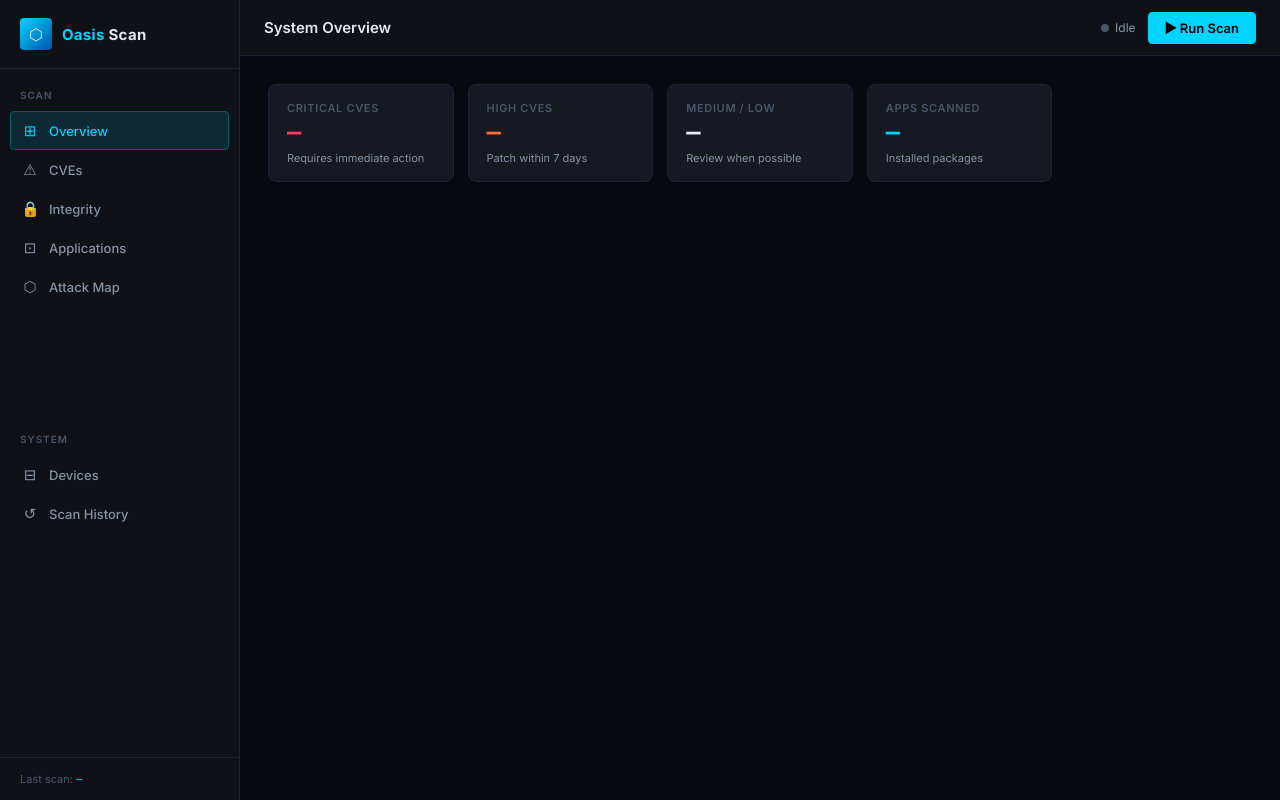
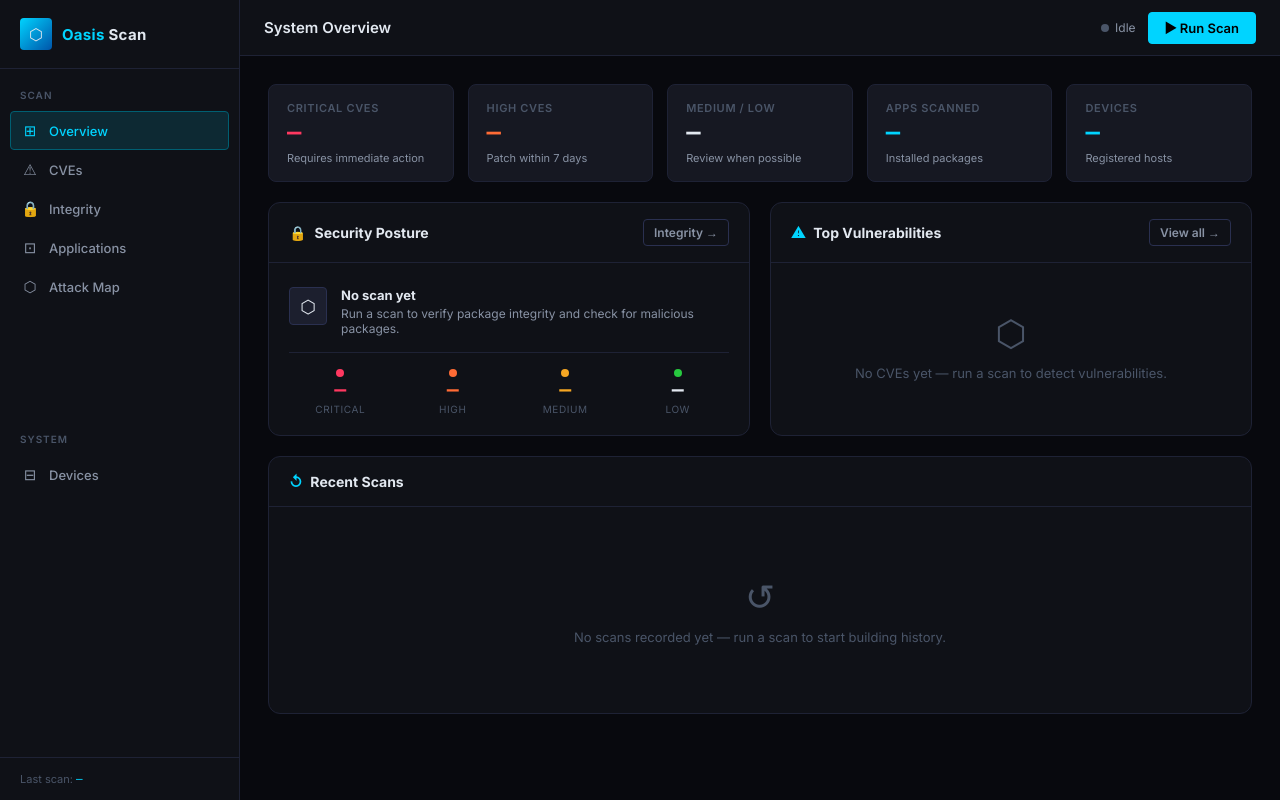
Before and after one commit to duckmxx/oasis-scan, a Flask app: page / in a window 1280 px wide. Run offline with Flask 3, Linux system fonts and the light colour scheme; some libraries are stand-ins or nearby versions.

Commit message:
overview better

```diff
--- a/static/css/style.css
+++ b/static/css/style.css
@@ -402,6 +402,106 @@ ul { list-style: none; }
 .stat-sub {
   font-size: 11px;
   color: var(--text-secondary);
+}
+
+.stat-card-jump { cursor: pointer; }
+
+/* --- Page section spacing (panels stack with consistent gap) --- */
+.page-section {
+  display: flex;
+  flex-direction: column;
+  gap: 20px;
+}
+
+/* --- Overview two-column row --- */
+.overview-row {
+  display: grid;
+  grid-template-columns: 1fr 1fr;
+  gap: 20px;
+}
+@media (max-width: 900px) {
+  .overview-row { grid-template-columns: 1fr; }
+}
+
+/* Security posture summary */
+.posture-summary {
+  display: flex;
+  align-items: flex-start;
+  gap: 14px;
+  padding: 4px 0 16px;
+}
+.posture-icon {
+  width: 38px;
+  height: 38px;
+  flex-shrink: 0;
+  border-radius: var(--radius-sm);
+  display: flex;
+  align-items: center;
+  justify-content: center;
+  font-size: 18px;
+  background: var(--bg-hover);
+  border: 1px solid var(--border-accent);
+}
+.posture-summary.posture-ok   .posture-icon { color: var(--sev-low);      border-color: var(--sev-low); }
+.posture-summary.posture-warn .posture-icon { color: var(--sev-critical); border-color: var(--sev-critical); }
+.posture-title { font-size: 13px; font-weight: 700; color: var(--text-primary); }
+.posture-sub   { font-size: 12px; color: var(--text-secondary); margin-top: 3px; }
+
+/* Severity breakdown strip */
+.sev-breakdown {
+  display: grid;
+  grid-template-columns: repeat(4, 1fr);
+  gap: 10px;
+  border-top: 1px solid var(--border);
+  padding-top: 16px;
+}
+.sev-cell {
+  display: flex;
+  flex-direction: column;
+  align-items: center;
+  gap: 2px;
+}
+.sev-dot {
+  width: 8px;
+  height: 8px;
+  border-radius: 50%;
+}
+.sev-dot.crit { background: var(--sev-critical); }
+.sev-dot.high { background: var(--sev-high); }
+.sev-dot.med  { background: var(--sev-medium); }
+.sev-dot.low  { background: var(--sev-low); }
+.sev-n   { font-size: 20px; font-weight: 800; font-family: var(--font-mono); line-height: 1.1; }
+.sev-cap { font-size: 10px; text-transform: uppercase; letter-spacing: 0.06em; color: var(--text-muted); }
+
+/* Top vulnerabilities preview rows */
+.ov-cve-row {
+  display: flex;
+  align-items: center;
+  gap: 12px;
+  padding: 11px 20px;
+  border-bottom: 1px solid var(--border);
+}
+.ov-cve-row:last-child { border-bottom: none; }
+.ov-cve-row .cvss-score {
+  flex-shrink: 0;
+  min-width: 34px;
+  text-align: center;
+  font-weight: 800;
+}
+.ov-cve-main {
+  display: flex;
+  flex-direction: column;
+  gap: 2px;
+  min-width: 0;
+  flex: 1;
+}
+.ov-cve-main .cve-id { font-size: 12px; }
+.ov-cve-pkg {
+  font-size: 11px;
+  color: var(--text-secondary);
+  white-space: nowrap;
+  overflow: hidden;
+  text-overflow: ellipsis;
 }
 
 /* =========================================================
--- a/static/js/main.js
+++ b/static/js/main.js
@@ -54,6 +54,14 @@ document.querySelectorAll('.nav-item[data-section]').forEach(item => {
     const label = item.textContent.replace(/[⊞⚠⊡⊟⬡✦↺⚙]/g, '').trim();
     const titleEl = document.getElementById('topbar-section-label');
     if (titleEl) titleEl.textContent = label;
+  });
+});
+
+/* --- Overview jump-links: clicking a card/button activates the matching tab --- */
+document.querySelectorAll('[data-jump]').forEach(el => {
+  el.addEventListener('click', () => {
+    const navItem = document.querySelector(`.nav-item[data-section="${el.dataset.jump}"]`);
+    if (navItem) navItem.click();
   });
 });
 
@@ -299,6 +307,16 @@ function populateIntegrity(data) {
     if (sub)    sub.textContent   = 'Review the tables below for details.';
   }
 
+  // Mirror the headline onto the Overview "Security Posture" panel
+  const ovBox   = document.getElementById('overview-integrity');
+  const ovIcon  = document.getElementById('overview-integrity-icon');
+  const ovTitle = document.getElementById('overview-integrity-title');
+  const ovSub   = document.getElementById('overview-integrity-sub');
+  if (ovBox) ovBox.className = 'posture-summary ' + (sum.clean ? 'posture-ok' : 'posture-warn');
+  if (ovIcon)  ovIcon.textContent  = icon ? icon.textContent : (sum.clean ? '✓' : '⚠');
+  if (ovTitle) ovTitle.textContent = title ? title.textContent : '';
+  if (ovSub)   ovSub.textContent   = sub ? sub.textContent : '';
+
   // Nav badge (show if any real issue found)
   const navBadge = document.getElementById('nav-integrity-badge');
   const issueCount = sum.file_issues + sum.malicious_pkgs;
@@ -440,6 +458,48 @@ function _populateApps(pkgList, foreignList, totalCount, manager, suffix) {
   }
 }
 
+/* --- Overview: severity breakdown + top vulnerabilities preview --- */
+
+function populateOverviewCVEs(cves, counts) {
+  counts = counts ?? {};
+  setText('ov-sev-critical', counts.critical ?? 0);
+  setText('ov-sev-high',     counts.high     ?? 0);
+  setText('ov-sev-medium',   counts.medium   ?? 0);
+  setText('ov-sev-low',      counts.low      ?? 0);
+
+  const box = document.getElementById('overview-top-cves');
+  if (!box) return;
+
+  const order = { critical: 0, high: 1, medium: 2, low: 3, unknown: 4 };
+  const top = [...(cves ?? [])]
+    .sort((a, b) => {
+      const s = (order[a.severity] ?? 4) - (order[b.severity] ?? 4);
+      return s !== 0 ? s : (Number(b.cvss) || 0) - (Number(a.cvss) || 0);
+    })
+    .slice(0, 5);
+
+  if (top.length === 0) {
+    box.innerHTML = `<div class="empty-state">
+      <div class="empty-icon" style="color:var(--sev-low)">✓</div>
+      <div>No known vulnerabilities found.</div>
+    </div>`;
+    return;
+  }
+
+  box.innerHTML = top.map(c => {
+    const sev   = c.severity || 'unknown';
+    const score = c.cvss != null ? Number(c.cvss).toFixed(1) : '—';
+    return `<div class="ov-cve-row">
+      <span class="cvss-score cvss-${sev}">${score}</span>
+      <div class="ov-cve-main">
+        <span class="cve-id mono">${escapeHtml(c.id)}</span>
+        <span class="ov-cve-pkg">${escapeHtml(c.package)}</span>
+      </div>
+      <span class="badge badge-${sev}">${sev}</span>
+    </div>`;
+  }).join('');
+}
+
 /* --- Populate CVE data once analysis returns --- */
 
 function populateCVEs(cves, counts) {
@@ -447,6 +507,9 @@ function populateCVEs(cves, counts) {
   setText('stat-critical', counts.critical ?? 0);
   setText('stat-high',     counts.high     ?? 0);
   setText('stat-other',    (counts.medium  ?? 0) + (counts.low ?? 0));
+
+  // Overview: severity breakdown + top vulnerabilities preview
+  populateOverviewCVEs(cves, counts);
 
   // Nav badge (critical + high only)
   const badge = document.getElementById('nav-cve-badge');
--- a/templates/index.html
+++ b/templates/index.html
@@ -46,9 +46,6 @@
       <li class="nav-item" data-section="section-devices">
         <span class="nav-icon">⊟</span> Devices
         <span class="nav-badge hidden" id="nav-device-badge">0</span>
-      </li>
-      <li class="nav-item" data-section="section-history">
-        <span class="nav-icon">↺</span> Scan History
       </li>
     </ul>
 
@@ -111,6 +108,68 @@
           <div class="stat-label">Apps Scanned</div>
           <div class="stat-value text-accent" id="stat-apps">—</div>
           <div class="stat-sub">Installed packages</div>
+        </div>
+        <div class="stat-card stat-card-jump" data-jump="section-devices">
+          <div class="stat-label">Devices</div>
+          <div class="stat-value text-accent" id="stat-devices">—</div>
+          <div class="stat-sub">Registered hosts</div>
+        </div>
+      </div>
+
+      <!-- Posture + top vulns -->
+      <div class="overview-row">
+
+        <!-- Security posture (integrity summary) -->
+        <div class="panel">
+          <div class="panel-header">
+            <div class="panel-title"><span class="icon">🔒</span> Security Posture</div>
+            <button class="btn btn-ghost btn-sm" data-jump="section-integrity">Integrity →</button>
+          </div>
+          <div class="panel-body">
+            <div class="posture-summary" id="overview-integrity">
+              <div class="posture-icon" id="overview-integrity-icon">⬡</div>
+              <div>
+                <div class="posture-title" id="overview-integrity-title">No scan yet</div>
+                <div class="posture-sub" id="overview-integrity-sub">Run a scan to verify package integrity and check for malicious packages.</div>
+              </div>
+            </div>
+            <div class="sev-breakdown" id="overview-sev-breakdown">
+              <div class="sev-cell"><span class="sev-dot crit"></span><span class="sev-n cvss-critical" id="ov-sev-critical">—</span><span class="sev-cap">Critical</span></div>
+              <div class="sev-cell"><span class="sev-dot high"></span><span class="sev-n cvss-high" id="ov-sev-high">—</span><span class="sev-cap">High</span></div>
+              <div class="sev-cell"><span class="sev-dot med"></span><span class="sev-n cvss-medium" id="ov-sev-medium">—</span><span class="sev-cap">Medium</span></div>
+              <div class="sev-cell"><span class="sev-dot low"></span><span class="sev-n" id="ov-sev-low">—</span><span class="sev-cap">Low</span></div>
+            </div>
+          </div>
+        </div>
+
+        <!-- Top vulnerabilities preview -->
+        <div class="panel">
+          <div class="panel-header">
+            <div class="panel-title"><span class="icon">⚠</span> Top Vulnerabilities</div>
+            <button class="btn btn-ghost btn-sm" data-jump="section-cves">View all →</button>
+          </div>
+          <div class="panel-body no-pad">
+            <div id="overview-top-cves">
+              <div class="empty-state">
+                <div class="empty-icon">⬡</div>
+                <div>No CVEs yet — run a scan to detect vulnerabilities.</div>
+              </div>
+            </div>
+          </div>
+        </div>
+
+      </div>
+
+      <!-- Recent scans (moved from the old Scan History tab) -->
+      <div class="panel">
+        <div class="panel-header">
+          <div class="panel-title"><span class="icon">↺</span> Recent Scans</div>
+        </div>
+        <div class="panel-body" id="overview-history">
+          <div class="empty-state">
+            <div class="empty-icon">↺</div>
+            <div>No scans recorded yet — run a scan to start building history.</div>
+          </div>
         </div>
       </div>
 
@@ -365,23 +424,6 @@
       </div>
     </section>
 
-    <!-- ===================================================
-         SECTION: SCAN HISTORY  (stub)
-         =================================================== -->
-    <section class="page-section hidden" id="section-history">
-      <div class="panel">
-        <div class="panel-header">
-          <div class="panel-title"><span class="icon">↺</span> Scan History</div>
-        </div>
-        <div class="panel-body">
-          <div class="empty-state">
-            <div class="empty-icon">↺</div>
-            <div>Scan history will appear here.</div>
-          </div>
-        </div>
-      </div>
-    </section>
-
   </main>
 
   <!-- =====================================================
@@ -465,20 +507,23 @@
       try {
         const q = query(collection(db, 'users', uid, 'scans'), orderBy('createdAt', 'desc'));
         const snap = await getDocs(q);
-        const historyEl = document.querySelector('#section-history .panel-body');
+        const historyEl = document.getElementById('overview-history');
         if (!historyEl) return;
         if (snap.empty) return;
 
+        historyEl.classList.add('no-pad');
         historyEl.innerHTML = '';
         const table = document.createElement('table');
         table.className = 'cve-table';
-        table.innerHTML = `<thead><tr><th>Date</th><th>Critical</th><th>High</th><th>Medium/Low</th><th>Apps</th></tr></thead><tbody></tbody>`;
+        table.innerHTML = `<thead><tr><th>Date</th><th>Host</th><th>Critical</th><th>High</th><th>Medium/Low</th><th>Apps</th></tr></thead><tbody></tbody>`;
         const tbody = table.querySelector('tbody');
         snap.forEach(doc => {
           const d = doc.data();
           const date = d.createdAt?.toDate?.()?.toLocaleString() ?? '—';
+          const host = d.hostname || '—';
+          const apps = d.apps ?? d.pkg_count ?? 0;
           const tr = document.createElement('tr');
-          tr.innerHTML = `<td>${date}</td><td class="cvss-critical">${d.critical ?? 0}</td><td class="cvss-high">${d.high ?? 0}</td><td>${d.other ?? 0}</td><td>${d.apps ?? 0}</td>`;
+          tr.innerHTML = `<td>${date}</td><td class="mono" style="font-size:11px">${host}</td><td class="cvss-critical">${d.critical ?? 0}</td><td class="cvss-high">${d.high ?? 0}</td><td>${d.other ?? 0}</td><td>${apps}</td>`;
           tbody.appendChild(tr);
         });
         historyEl.appendChild(table);
@@ -511,6 +556,8 @@
         // Update badge + count
         if (badge)  { badge.textContent = devices.size; badge.classList.remove('hidden'); }
         if (count)  count.textContent = `${devices.size} device${devices.size !== 1 ? 's' : ''}`;
+        const devStat = document.getElementById('stat-devices');
+        if (devStat) devStat.textContent = devices.size;
 
         // Cache device data so main.js modal + map can access it
         window.__deviceCache = Object.fromEntries(devices);
```
